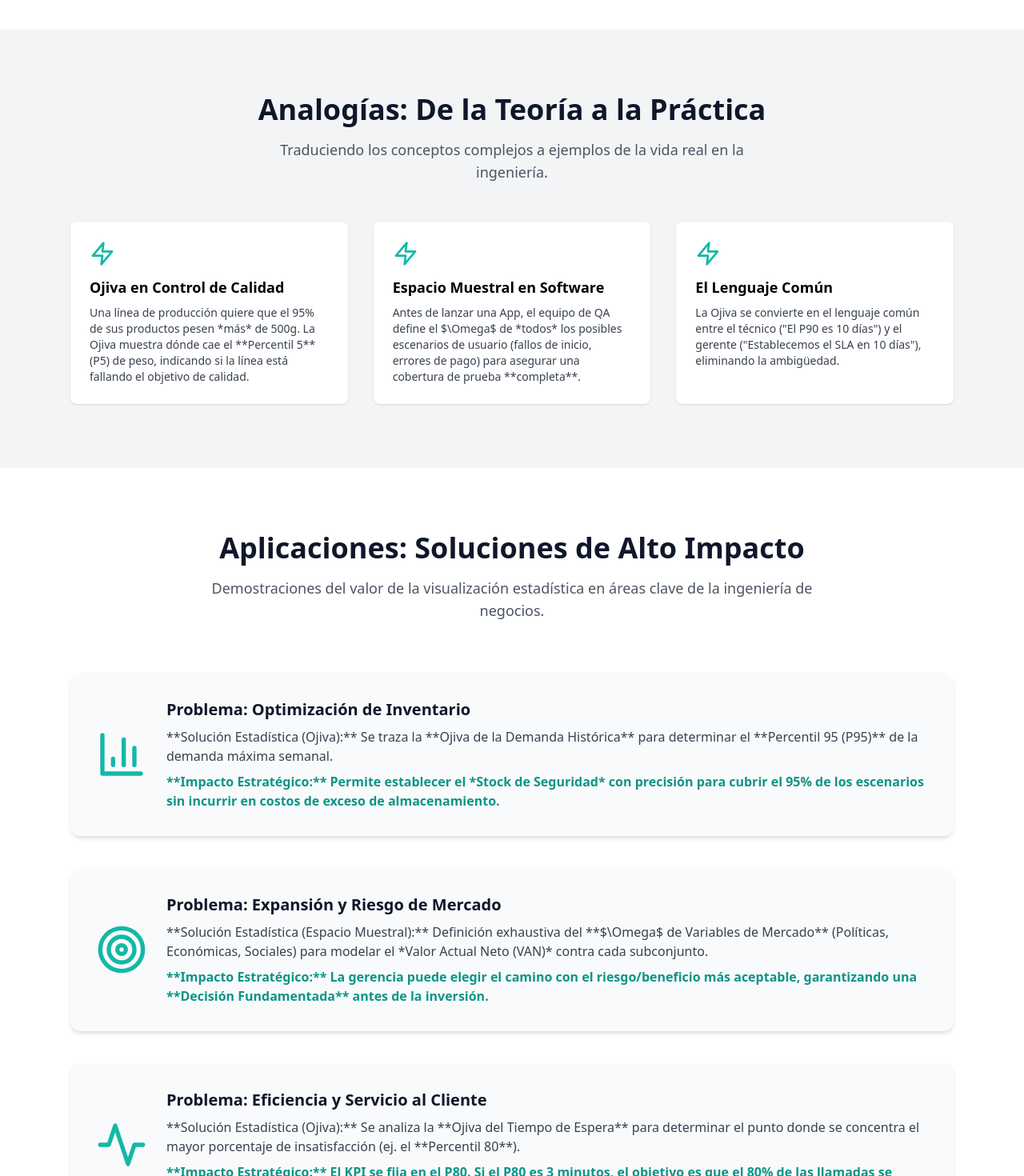
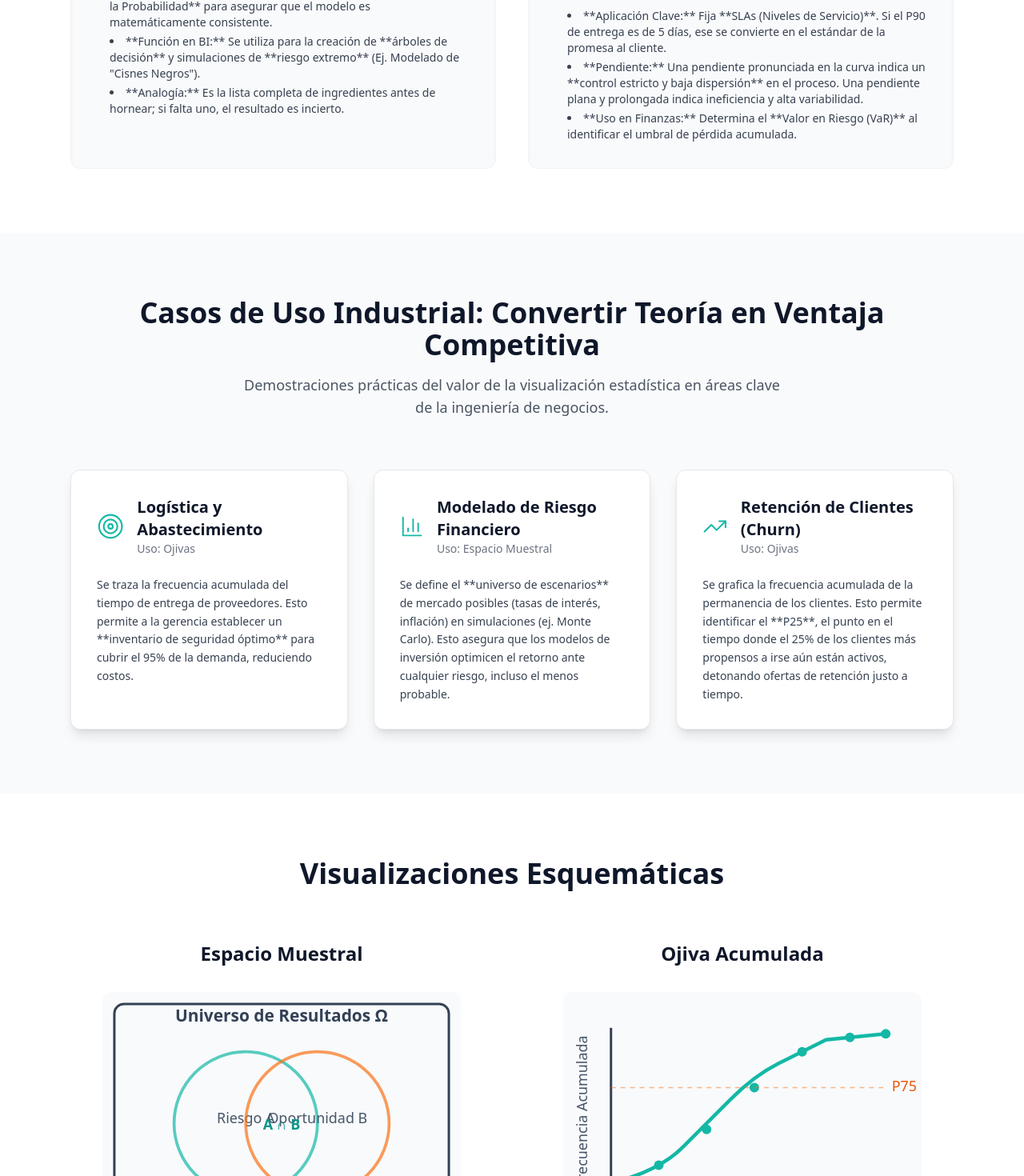
Before and after one commit to Caleb-Aranda-Vela/proyecto-final-ojivas, a React (Vite) app: page / in a window 1280 px wide. Shown: the part 1307-2777 px from the top of the page at 80% size. Built offline with nearby package versions, Linux system fonts and the light colour scheme.

Commit message:
Update LandingPage.jsx

```diff
--- a/src/LandingPage.jsx
+++ b/src/LandingPage.jsx
@@ -1,7 +1,7 @@
 import React, { useState } from 'react';
 import {
   BarChart3, TrendingUp, Target, Database, PieChart, Activity,
-  Mail, Phone, Linkedin, Zap, BookOpenText, CheckCircle
+  Mail, Phone, Linkedin, BookOpenText, CheckCircle, Zap
 } from 'lucide-react';
 
 export default function LandingPage() {
@@ -10,7 +10,7 @@ export default function LandingPage() {
   return (
     <div className="min-h-screen bg-white font-sans">
 
-      {/* 1. Hero Section: El Gancho Ampliado */}
+      {/* 1. HERO SECTION */}
       <section className="relative bg-gradient-to-br from-slate-900 via-slate-800 to-slate-900 text-white overflow-hidden">
         {/* Abstract Data Background */}
         <div className="absolute inset-0 opacity-10">
@@ -51,148 +51,171 @@ export default function LandingPage() {
         </div>
       </section>
 
-      {/* 2. Fundamentos Clave (Explicación Sencilla) */}
+      {/* 2. FUNDAMENTOS CLAVE: Súper Expandido */}
       <section className="py-20 bg-white">
         <div className="max-w-6xl mx-auto px-6">
           <h2 className="text-4xl font-bold text-center text-slate-900 mb-4">
-            Fundamentos Clave: Un Lenguaje de Negocios
+            Fundamentos Clave: El Rigor Técnico, Explicado para Gerentes
           </h2>
           <p className="text-center text-gray-600 mb-16 text-lg max-w-2xl mx-auto">
-            El rigor técnico, explicado para la toma de decisiones gerenciales.
+            El valor de la estadística radica en su capacidad para modelar el caos y definir metas claras.
           </p>
 
           <div className="grid md:grid-cols-2 gap-10">
-            {/* Espacio Muestral Card - Rigor */}
+            {/* Espacio Muestral Card - Máxima Profundidad */}
             <div className="bg-gray-50 rounded-xl p-8 shadow-inner border border-gray-100">
               <div className="flex items-start mb-4">
-                <PieChart className="w-10 h-10 text-slate-900 mr-4 flex-shrink-0" />
-                <h3 className="text-2xl font-bold text-slate-900">Espacio Muestral ($\Omega$): El Alcance</h3>
+                <PieChart className="w-10 h-10 text-slate-900 mr-4 flex-shrink-0" strokeWidth={1.5} />
+                <h3 className="text-2xl font-bold text-slate-900">Espacio Muestral ($\Omega$): La Mapeo de la Incertidumbre</h3>
               </div>
               <p className="text-gray-700 leading-relaxed mb-4">
-                El $\Omega$ es el conjunto **exhaustivo de todos los resultados posibles**. Su valor es **estratégico**: delimita el universo de análisis y previene el **sesgo de confirmación** al forzarnos a considerar todas las fallas y oportunidades, no solo las que esperamos.
+                El $\Omega$ es el conjunto **exhaustivo de todos los resultados posibles** de un proceso, inversión o experimento. Su valor es **estratégico**: delimita el universo de análisis y previene el **sesgo de confirmación** (buscar solo el éxito) al forzarnos a considerar todas las fallas y oportunidades. Es la etapa de *Scoping* de la incertidumbre.
               </p>
-              <p className="text-sm text-teal-600 font-semibold">
-                Rigor en BI: Asegura que la aplicación de los **Axiomas de Probabilidad** sea consistente.
+              <ul className="list-disc list-inside text-sm text-gray-700 space-y-1 ml-4">
+                <li>**Rigor Conceptual:** Permite la aplicación de los **Axiomas de la Probabilidad** para asegurar que el modelo es matemáticamente consistente.</li>
+                <li>**Función en BI:** Se utiliza para la creación de **árboles de decisión** y simulaciones de **riesgo extremo** (Ej. Modelado de "Cisnes Negros").</li>
+                <li>**Analogía:** Es la lista completa de ingredientes antes de hornear; si falta uno, el resultado es incierto.</li>
+              </ul>
+            </div>
+
+            {/* Ojivas Card - Máxima Profundidad */}
+            <div className="bg-gray-50 rounded-xl p-8 shadow-inner border border-gray-100">
+              <div className="flex items-start mb-4">
+                <Activity className="w-10 h-10 text-slate-900 mr-4 flex-shrink-0" strokeWidth={1.5} />
+                <h3 className="text-2xl font-bold text-slate-900">Ojivas: El Umbral de Cumplimiento y Control de Proceso</h3>
+              </div>
+              <p className="text-gray-700 leading-relaxed mb-4">
+                La Ojiva (o *Curva de Frecuencia Acumulada*) es la herramienta visual para medir la **velocidad de acumulación** de una variable (tiempo, costo, defecto). Su forma en 'S' nos indica **dónde se concentra la mayoría de los datos** y, crucialmente, dónde están los **percentiles** (P90, P95).
+              </p>
+              <ul className="list-disc list-inside text-sm text-gray-700 space-y-1 ml-4">
+                <li>**Aplicación Clave:** Fija **SLAs (Niveles de Servicio)**. Si el P90 de entrega es de 5 días, ese se convierte en el estándar de la promesa al cliente.</li>
+                <li>**Pendiente:** Una pendiente pronunciada en la curva indica un **control estricto y baja dispersión** en el proceso. Una pendiente plana y prolongada indica ineficiencia y alta variabilidad.</li>
+                <li>**Uso en Finanzas:** Determina el **Valor en Riesgo (VaR)** al identificar el umbral de pérdida acumulada.</li>
+              </ul>
+            </div>
+          </div>
+        </div>
+      </section>
+
+      {/* 3. APLICACIONES SECTION (Mantenido con Rigor) */}
+      <section className="py-20 bg-gray-50">
+        <div className="max-w-6xl mx-auto px-6">
+          <h2 className="text-4xl font-bold text-center text-slate-900 mb-4">
+            Casos de Uso Industrial: Convertir Teoría en Ventaja Competitiva
+          </h2>
+          <p className="text-center text-gray-600 mb-16 text-lg max-w-2xl mx-auto">
+            Demostraciones prácticas del valor de la visualización estadística en áreas clave de la ingeniería de negocios.
+          </p>
+
+          <div className="grid md:grid-cols-3 gap-8">
+            {/* Caso 1: Logística */}
+            <div className="bg-white rounded-xl p-8 shadow-lg border border-gray-200 hover:shadow-xl transition-all duration-300">
+              <div className="flex items-center mb-6">
+                <Target className="w-10 h-10 text-teal-500 mr-4" strokeWidth={1.5} />
+                <div>
+                  <h3 className="text-xl font-bold text-slate-900">Logística y Abastecimiento</h3>
+                  <p className="text-sm text-gray-500 font-medium">Uso: Ojivas</p>
+                </div>
+              </div>
+              <p className="text-gray-700 text-sm leading-relaxed">
+                Se traza la frecuencia acumulada del tiempo de entrega de proveedores. Esto permite a la gerencia establecer un **inventario de seguridad óptimo** para cubrir el 95% de la demanda, reduciendo costos.
               </p>
             </div>
 
-            {/* Ojivas Card - Rigor */}
-            <div className="bg-gray-50 rounded-xl p-8 shadow-inner border border-gray-100">
-              <div className="flex items-start mb-4">
-                <Activity className="w-10 h-10 text-slate-900 mr-4 flex-shrink-0" />
-                <h3 className="text-2xl font-bold text-slate-900">Ojivas: El Umbral de Cumplimiento</h3>
+            {/* Caso 2: Riesgo Financiero */}
+            <div className="bg-white rounded-xl p-8 shadow-lg border border-gray-200 hover:shadow-xl transition-all duration-300">
+              <div className="flex items-center mb-6">
+                <BarChart3 className="w-10 h-10 text-teal-500 mr-4" strokeWidth={1.5} />
+                <div>
+                  <h3 className="text-xl font-bold text-slate-900">Modelado de Riesgo Financiero</h3>
+                  <p className="text-sm text-gray-500 font-medium">Uso: Espacio Muestral</p>
+                </div>
               </div>
-              <p className="text-gray-700 leading-relaxed mb-4">
-                La Ojiva (o *Curva de Frecuencia Acumulada*) muestra la **velocidad de acumulación** de una métrica. Es vital para responder: **"¿Qué porcentaje de resultados cayó bajo nuestro umbral de tolerancia?"** y establecer **SLAs (Service Level Agreements)**.
+              <p className="text-gray-700 text-sm leading-relaxed">
+                Se define el **universo de escenarios** de mercado posibles (tasas de interés, inflación) en simulaciones (ej. Monte Carlo). Esto asegura que los modelos de inversión optimicen el retorno ante cualquier riesgo, incluso el menos probable.
               </p>
-              <p className="text-sm text-teal-600 font-semibold">
-                Rigor en BI: Su pendiente indica la **densidad de los datos**. Una pendiente pronunciada significa un control estricto del proceso.
+            </div>
+
+            {/* Caso 3: Churn */}
+            <div className="bg-white rounded-xl p-8 shadow-lg border border-gray-200 hover:shadow-xl transition-all duration-300">
+              <div className="flex items-center mb-6">
+                <TrendingUp className="w-10 h-10 text-teal-500 mr-4" strokeWidth={1.5} />
+                <div>
+                  <h3 className="text-xl font-bold text-slate-900">Retención de Clientes (Churn)</h3>
+                  <p className="text-sm text-gray-500 font-medium">Uso: Ojivas</p>
+                </div>
+              </div>
+              <p className="text-gray-700 text-sm leading-relaxed">
+                Se grafica la frecuencia acumulada de la permanencia de los clientes. Esto permite identificar el **P25**, el punto en el tiempo donde el 25% de los clientes más propensos a irse aún están activos, detonando ofertas de retención justo a tiempo.
               </p>
             </div>
           </div>
         </div>
       </section>
 
-      {/* 3. Sección de Analogías Industriales */}
-      <section className="py-20 bg-gray-100">
+      {/* 4. VISUALIZACIÓN SECTION (Diagramas SVG) */}
+      <section className="py-20 bg-white">
         <div className="max-w-6xl mx-auto px-6">
-          <h2 className="text-4xl font-bold text-center text-slate-900 mb-4">
-            Analogías: De la Teoría a la Práctica
+          <h2 className="text-4xl font-bold text-center text-slate-900 mb-16">
+            Visualizaciones Esquemáticas
           </h2>
-          <p className="text-center text-gray-600 mb-12 text-lg max-w-2xl mx-auto">
-            Traduciendo los conceptos complejos a ejemplos de la vida real en la ingeniería.
-          </p>
 
-          <div className="grid md:grid-cols-2 lg:grid-cols-3 gap-8">
-            <div className="bg-white p-6 rounded-lg shadow hover:shadow-xl transition-shadow">
-              <Zap className="w-8 h-8 text-teal-500 mb-3" />
-              <h4 className="font-semibold text-lg mb-2">Ojiva en Control de Calidad</h4>
-              <p className="text-sm text-gray-700">
-                Una línea de producción quiere que el 95% de sus productos pesen *más* de 500g. La Ojiva muestra dónde cae el **Percentil 5** (P5) de peso, indicando si la línea está fallando el objetivo de calidad.
+          <div className="grid md:grid-cols-2 gap-12">
+            {/* Espacio Muestral (Venn) */}
+            <div className="text-center">
+              <h3 className="text-2xl font-bold text-slate-900 mb-8">Espacio Muestral</h3>
+              <svg viewBox="0 0 300 200" className="w-full max-w-md mx-auto">
+                <rect width="300" height="200" fill="#f8fafc" rx="8" />
+                <text x="150" y="25" textAnchor="middle" className="text-sm font-semibold fill-slate-700">
+                  Universo de Resultados Ω
+                </text>
+                <circle cx="120" cy="110" r="60" fill="none" stroke="#14b8a6" strokeWidth="2.5" opacity="0.7" />
+                <text x="120" y="110" textAnchor="middle" className="text-xs fill-slate-600">Riesgo A</text>
+                <circle cx="180" cy="110" r="60" fill="none" stroke="#f97316" strokeWidth="2.5" opacity="0.7" />
+                <text x="180" y="110" textAnchor="middle" className="text-xs fill-slate-600">Oportunidad B</text>
+                <text x="150" y="115" textAnchor="middle" className="text-xs font-bold fill-teal-600">A ∩ B</text>
+                <rect x="10" y="10" width="280" height="180" fill="none" stroke="#334155" strokeWidth="2" rx="8" />
+              </svg>
+              <p className="text-gray-600 mt-6 text-sm">
+                Representación de eventos y sus intersecciones en el espacio de posibilidades.
               </p>
             </div>
-            <div className="bg-white p-6 rounded-lg shadow hover:shadow-xl transition-shadow">
-              <Zap className="w-8 h-8 text-teal-500 mb-3" />
-              <h4 className="font-semibold text-lg mb-2">Espacio Muestral en Software</h4>
-              <p className="text-sm text-gray-700">
-                Antes de lanzar una App, el equipo de QA define el $\Omega$ de *todos* los posibles escenarios de usuario (fallos de inicio, errores de pago) para asegurar una cobertura de prueba **completa**.
-              </p>
-            </div>
-            <div className="bg-white p-6 rounded-lg shadow hover:shadow-xl transition-shadow">
-              <Zap className="w-8 h-8 text-teal-500 mb-3" />
-              <h4 className="font-semibold text-lg mb-2">El Lenguaje Común</h4>
-              <p className="text-sm text-gray-700">
-                La Ojiva se convierte en el lenguaje común entre el técnico ("El P90 es 10 días") y el gerente ("Establecemos el SLA en 10 días"), eliminando la ambigüedad.
+
+            {/* Ojiva */}
+            <div className="text-center">
+              <h3 className="text-2xl font-bold text-slate-900 mb-8">Ojiva Acumulada</h3>
+              <svg viewBox="0 0 300 200" className="w-full max-w-md mx-auto">
+                <rect width="300" height="200" fill="#f8fafc" rx="8" />
+                <line x1="40" y1="160" x2="270" y2="160" stroke="#334155" strokeWidth="2" />
+                <line x1="40" y1="160" x2="40" y2="30" stroke="#334155" strokeWidth="2" />
+                <text x="150" y="185" textAnchor="middle" className="text-xs fill-slate-600">Valores</text>
+                <text x="20" y="100" textAnchor="middle" className="text-xs fill-slate-600" transform="rotate(-90 20 100)">
+                  Frecuencia Acumulada
+                </text>
+                <path
+                  d="M 40 160 Q 80 150, 100 130 T 140 90 T 180 60 T 220 40 L 270 35"
+                  fill="none"
+                  stroke="#14b8a6"
+                  strokeWidth="3"
+                />
+                {[
+                  [40, 160], [80, 145], [120, 115], [160, 80], [200, 50], [240, 38], [270, 35]
+                ].map((point, i) => (
+                  <circle key={i} cx={point[0]} cy={point[1]} r="4" fill="#14b8a6" />
+                ))}
+                <line x1="40" y1="80" x2="270" y2="80" stroke="#f97316" strokeWidth="1" strokeDasharray="4" opacity="0.5" />
+                <text x="275" y="83" className="text-xs fill-orange-600">P75</text>
+              </svg>
+              <p className="text-gray-600 mt-6 text-sm">
+                Curva de frecuencias acumuladas para análisis de percentiles y umbrales.
               </p>
             </div>
           </div>
         </div>
       </section>
 
-      {/* 4. Aplicaciones de Valor (Formato Problema/Solución - 20% de la rúbrica) */}
-      <section className="py-20 bg-white">
-        <div className="max-w-6xl mx-auto px-6">
-          <h2 className="text-4xl font-bold text-center text-slate-900 mb-4">
-            Aplicaciones: Soluciones de Alto Impacto
-          </h2>
-          <p className="text-center text-gray-600 mb-16 text-lg max-w-3xl mx-auto">
-            Demostraciones del valor de la visualización estadística en áreas clave de la ingeniería de negocios.
-          </p>
-
-          <div className="space-y-10">
-            {/* Caso 1: Optimización de Inventario (Ojivas) */}
-            <div className="bg-gray-50 p-8 rounded-xl shadow-md flex flex-col md:flex-row items-center">
-              <div className="flex-shrink-0 w-16 h-16 text-teal-500 mr-6 mb-4 md:mb-0">
-                <BarChart3 className="w-full h-full" />
-              </div>
-              <div>
-                <h3 className="text-xl font-bold text-slate-900 mb-2">Problema: Optimización de Inventario</h3>
-                <p className="text-gray-700">
-                  **Solución Estadística (Ojiva):** Se traza la **Ojiva de la Demanda Histórica** para determinar el **Percentil 95 (P95)** de la demanda máxima semanal.
-                </p>
-                <p className="text-teal-600 mt-2 font-semibold">
-                  **Impacto Estratégico:** Permite establecer el *Stock de Seguridad* con precisión para cubrir el 95% de los escenarios sin incurrir en costos de exceso de almacenamiento.
-                </p>
-              </div>
-            </div>
-
-            {/* Caso 2: Expansión de Mercado (Espacio Muestral) */}
-            <div className="bg-gray-50 p-8 rounded-xl shadow-md flex flex-col md:flex-row items-center">
-              <div className="flex-shrink-0 w-16 h-16 text-teal-500 mr-6 mb-4 md:mb-0">
-                <Target className="w-full h-full" />
-              </div>
-              <div>
-                <h3 className="text-xl font-bold text-slate-900 mb-2">Problema: Expansión y Riesgo de Mercado</h3>
-                <p className="text-gray-700">
-                  **Solución Estadística (Espacio Muestral):** Definición exhaustiva del **$\Omega$ de Variables de Mercado** (Políticas, Económicas, Sociales) para modelar el *Valor Actual Neto (VAN)* contra cada subconjunto.
-                </p>
-                <p className="text-teal-600 mt-2 font-semibold">
-                  **Impacto Estratégico:** La gerencia puede elegir el camino con el riesgo/beneficio más aceptable, garantizando una **Decisión Fundamentada** antes de la inversión.
-                </p>
-              </div>
-            </div>
-
-            {/* Caso 3: Eficiencia de Call Center (Ojivas) */}
-            <div className="bg-gray-50 p-8 rounded-xl shadow-md flex flex-col md:flex-row items-center">
-              <div className="flex-shrink-0 w-16 h-16 text-teal-500 mr-6 mb-4 md:mb-0">
-                <Activity className="w-full h-full" />
-              </div>
-              <div>
-                <h3 className="text-xl font-bold text-slate-900 mb-2">Problema: Eficiencia y Servicio al Cliente</h3>
-                <p className="text-gray-700">
-                  **Solución Estadística (Ojiva):** Se analiza la **Ojiva del Tiempo de Espera** para determinar el punto donde se concentra el mayor porcentaje de insatisfacción (ej. el **Percentil 80**).
-                </p>
-                <p className="text-teal-600 mt-2 font-semibold">
-                  **Impacto Estratégico:** El KPI se fija en el P80. Si el P80 es 3 minutos, el objetivo es que el 80% de las llamadas se atiendan en menos de 3 minutos, mejorando la **satisfacción (CSAT)**.
-                </p>
-              </div>
-            </div>
-          </div>
-        </div>
-      </section>
-
-      {/* 5. Conclusión y Metodología (Cierre y Rigor - Cumple secciones 5 y 6 de la rúbrica) */}
-      <section className="py-20 bg-gray-50">
+      {/* 5. CONCLUSIÓN Y RIGOR METODOLÓGICO (Cumple las secciones 5 y 6 de la rúbrica) */}
+      <section className="py-20 bg-gray-100">
         <div className="max-w-6xl mx-auto px-6">
           <h2 className="text-4xl font-bold text-center text-slate-900 mb-4">
             Rigor y Cierre: La Metodología de la Comunicación
@@ -214,11 +237,11 @@ export default function LandingPage() {
             {/* Referencias y Metodología */}
             <div className="bg-white p-8 rounded-xl shadow-lg border-t-4 border-teal-500">
               <BookOpenText className="w-8 h-8 text-teal-500 mb-4" />
-              <h3 className="text-xl font-bold text-slate-900 mb-3">Rigor Metodológico y Referencias</h3>
+              <h3 className="text-xl font-bold text-slate-900 mb-3">Rigor Metodológico y Referencias (IEEE/APA)</h3>
               <p className="text-gray-700 mb-3">
-                El desarrollo de esta página se centró en la **claridad sobre la fórmula**, el uso de **Analogías No Técnicas** y la **Visualización Schemática (SVG)** para simplificar conceptos profundos, cumpliendo con el reto de comunicación técnica.
+                El desarrollo de esta página se centró en la **claridad sobre la fórmula**, el uso de **Analogías No Técnicas** y la **Visualización Schemática (SVG)** para simplificar conceptos profundos.
               </p>
-              <ul className="list-disc list-inside text-sm text-gray-600 space-y-1">
+              <ul className="list-disc list-inside text-sm text-gray-600 space-y-1 ml-4">
                 <li>[1] W. Feller, *An Introduction to Probability Theory and Its Applications*. Wiley, 1968.</li>
                 <li>[2] E. Tufte, *The Visual Display of Quantitative Information*. Graphics Press, 2001.</li>
                 <li>[3] J. S. Milton, *Introducción a la Probabilidad y Estadística*. McGraw-Hill, 2003.</li>
@@ -235,10 +258,10 @@ export default function LandingPage() {
           {/* Lado Izquierdo: CTA */}
           <div>
             <h2 className="text-4xl font-bold mb-6">
-              ¿Listo para Transformar la Incertidumbre en Planificación?
+              ¿Listo para Tomar Decisiones Basadas en Datos?
             </h2>
             <p className="text-xl text-gray-300 mb-10">
-              Domina las herramientas estadísticas que te permiten gestionar el riesgo y optimizar tus estrategias de negocio.
+              Transforma la incertidumbre en planificación estratégica con herramientas estadísticas de valor.
             </p>
             <button className="bg-teal-500 hover:bg-teal-600 text-white font-semibold px-12 py-4 rounded-lg text-lg transition-all transform hover:scale-105 shadow-xl">
               Comenzar Ahora
@@ -252,23 +275,23 @@ export default function LandingPage() {
 
             <div className="space-y-3">
               <div className="flex items-center text-gray-300">
-                <Mail className="w-5 h-5 mr-3 text-teal-400" />
-                <a href="mailto:contacto@bi-proyectofinal.com" className="hover:text-teal-300">contacto@bi-proyectofinal.com</a>
+                <Mail className="w-5 h-5 mr-3 text-teal-400 flex-shrink-0" strokeWidth={1.5} />
+                <a href="mailto:contacto@bi-proyectofinal.com" className="hover:text-teal-400 transition-colors">contacto@bi-proyectofinal.com</a>
               </div>
               <div className="flex items-center text-gray-300">
-                <Phone className="w-5 h-5 mr-3 text-teal-400" />
-                +52 55 1234 5678
+                <Phone className="w-5 h-5 mr-3 text-teal-400 flex-shrink-0" strokeWidth={1.5} />
+                <a href="tel:+525512345678" className="hover:text-teal-400 transition-colors">+52 55 1234 5678</a>
               </div>
               <div className="flex items-center text-gray-300">
-                <Linkedin className="w-5 h-5 mr-3 text-teal-400" />
-                <a href="https://www.linkedin.com/in/MyriamEstrellaSolís" target="_blank" rel="noopener noreferrer" className="hover:text-teal-300">linkedin.com/in/MyriamEstrellaSolís</a>
+                <Linkedin className="w-5 h-5 mr-3 text-teal-400 flex-shrink-0" strokeWidth={1.5} />
+                <a href="https://linkedin.com/in/MyriamEstrellaSolis" target="_blank" rel="noopener noreferrer" className="hover:text-teal-400 transition-colors">linkedin.com/in/MyriamEstrellaSolis</a>
               </div>
             </div>
           </div>
         </div>
       </section>
 
-      {/* Footer */}
+      {/* FOOTER */}
       <footer className="bg-slate-900 text-gray-400 py-8">
         <div className="max-w-6xl mx-auto px-6 text-center">
           <p className="text-sm">
```
